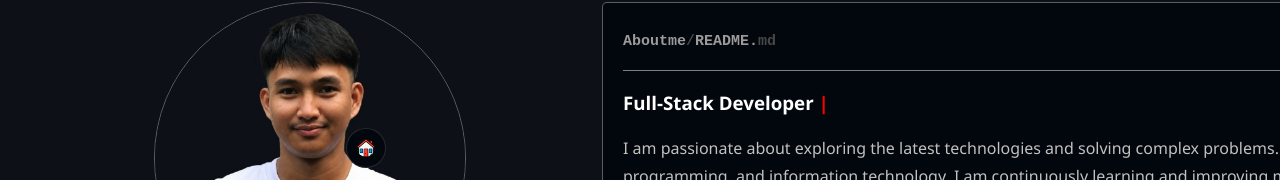
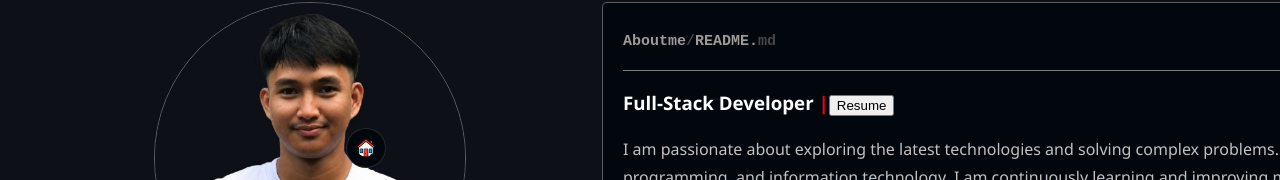
Before and after one commit to FoowsIsBack/Web_Portfolio, a React (Vite) app: page / in a window 1280 px wide. Shown: the part 176-356 px from the top of the page. Built offline with nearby package versions, Linux system fonts and the light colour scheme.

Commit message:
Added resume button

```diff
--- a/src/Portfolio.jsx
+++ b/src/Portfolio.jsx
@@ -91,7 +91,7 @@ function Portfolio(){
             </div>
           </div>
           <div className={styles.info2}>
-            <h3>Full-Stack Developer <span className={styles.spacer}>|</span></h3>
+            <h3>Full-Stack Developer <span className={styles.spacer}>|</span><button className={styles.resume}>Resume</button></h3>
             <p>I am passionate about exploring the latest technologies and solving complex problems. With a basic foundation in computer science, programming, and information technology, I am continuously learning and improving my skills in web development and software development.</p>
           </div>
             <div className={styles.github}>
```
